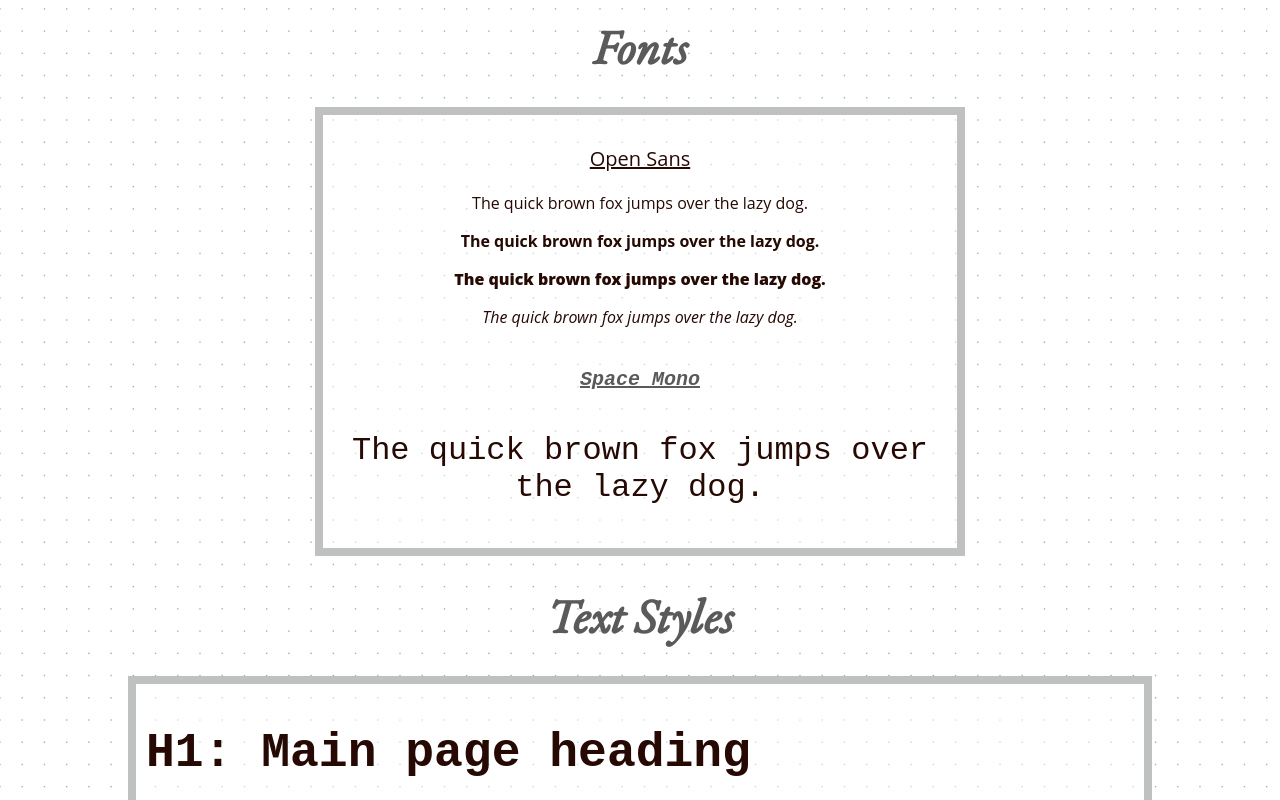
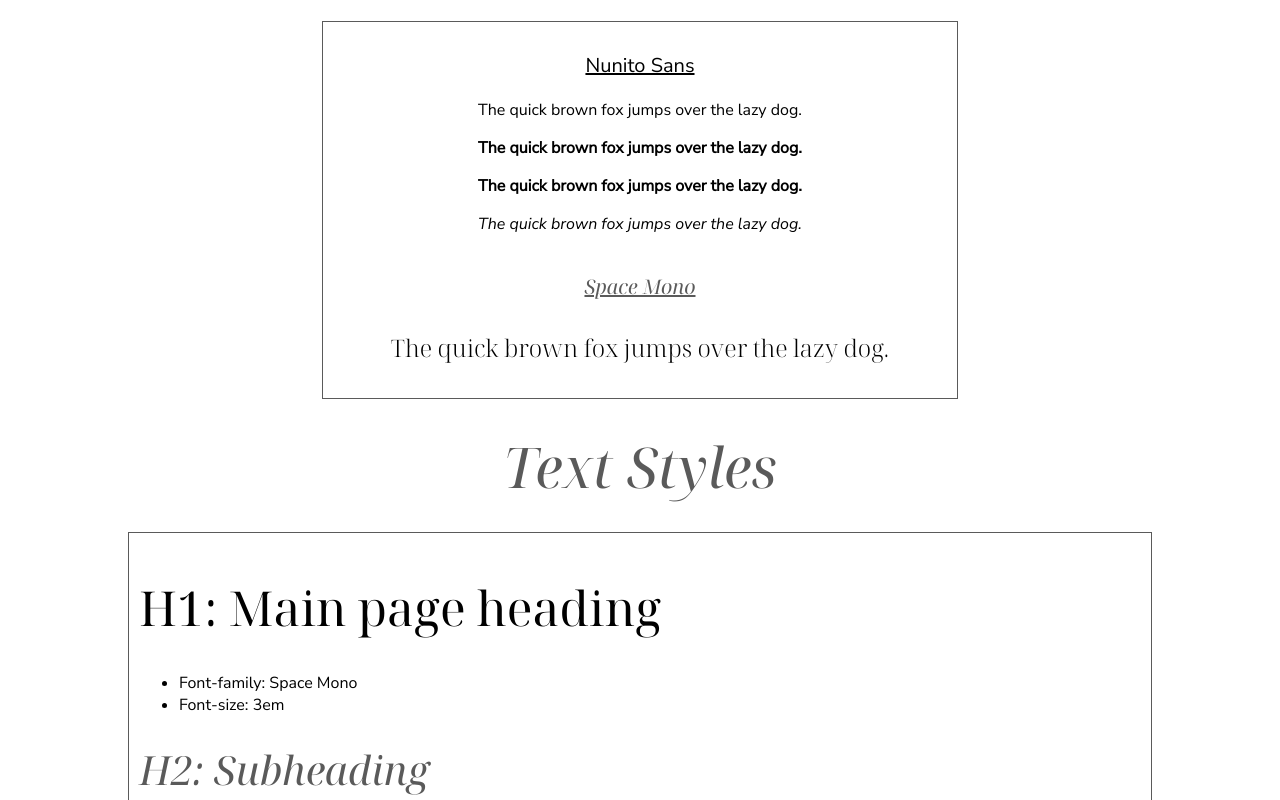
Before and after one commit to KirstenBolda/styles_rmw, a plain HTML site: page index.html in a window 1280 px wide. Shown: the part 1080-1880 px from the top of the page. Drawn offline with nearby package versions, Linux system fonts and the light colour scheme.

Commit message:
Another Font Combo
Updated serif font to 'Noto Serif Display', removed dot background, added default horizontal rule

```diff
--- a/index.html
+++ b/index.html
@@ -5,14 +5,7 @@
     <link rel="preconnect" href="https://fonts.googleapis.com" />
     <link rel="preconnect" href="https://fonts.gstatic.com" crossorigin />
     <link
-      href="https://fonts.googleapis.com/css2?family=EB+Garamond:ital,wght@0,400;0,700;1,400&display=swap"
-      rel="stylesheet"
-    />
-
-    <link rel="preconnect" href="https://fonts.googleapis.com" />
-    <link rel="preconnect" href="https://fonts.gstatic.com" crossorigin />
-    <link
-      href="https://fonts.googleapis.com/css2?family=EB+Garamond:ital,wght@0,400;0,700;1,400&family=Nunito+Sans:ital,wght@0,300;0,400;1,400&display=swap"
+      href="https://fonts.googleapis.com/css2?family=Noto+Serif+Display:ital,wght@0,300;0,400;1,300;1,400&family=Nunito+Sans:ital,wght@0,300;0,400;1,400&display=swap"
       rel="stylesheet"
     />
 
@@ -23,7 +16,7 @@
     <a href="index.html"
       ><img class="logo" src="Destinos-100px.png" height="60px" width="60px"
     /></a>
-    <h1>RMW Style Guide</h1>
+    <h1>Readers Meet Writers</h1>
     <hr />
 
     <!-- ************colors*************** -->
@@ -93,7 +86,7 @@
     <div class="container narrow-container">
       <div class="font-container">
         <div class="font-panel">
-          <p class="font-label open-sans">Open Sans</p>
+          <p class="font-label open-sans">Nunito Sans</p>
           <p class="regular open-sans">
             The quick brown fox jumps over the lazy dog.
           </p>
--- a/style_guide.css
+++ b/style_guide.css
@@ -2,8 +2,7 @@
   font-family: "Nunito Sans", sans-serif;
   margin: 0 10%;
   font-size: 16px;
-  background-image: url("dot-grid.png");
-  color: #250902;
+  color: #000000;
 }
 
 .logo {
@@ -11,33 +10,30 @@
 }
 /* Background pattern from Toptal Subtle Patterns */
 h1 {
-  font-family: "EB Garamond", serif;
+  font-family: "Noto Serif Display", serif;
   text-align: center;
   font-size: 4em;
+  font-weight: 400;
 }
 
 h2 {
-  font-family: "EB Garamond", serif;
+  font-family: "Noto Serif Display", serif;
   text-align: center;
-  font-size: 3em;
+  font-size: 3.5em;
   line-height: 40px;
   font-style: italic;
   color: #5a5a5a;
+  font-weight: 400;
 }
 
 h3 {
   font-family: "Nunito Sans", sans-serif;
-  font-size: 2em;
+  font-size: 1.5em;
   font-weight: 300;
 }
 
-hr {
-  border: none;
-  height: 50px;
-  background: url("flourish-lower.svg") no-repeat top center;
-}
 .container {
-  border: 8px solid #bfc0c0;
+  border: 1px solid #5a5a5a;
   padding: 10px;
   margin: 10px auto;
   background-color: rgba(255, 255, 255, 0.5);
@@ -149,23 +145,23 @@
 
 .open-sans,
 li {
-  font-family: "Open Sans", sans-serif;
+  font-family: "Nunito Sans", sans-serif;
 }
 
 .space_mono {
-  font-family: "Space Mono", monospace;
+  font-family: "Noto Serif Display", serif;
 }
 
 .text-panel h1 {
   font-size: 3em;
-  font-family: "Space Mono", monospace;
+  font-family: "Noto Serif Display", serif;
   text-align: left;
 }
 
 .text-panel h2 {
   font-weight: 400;
   font-size: 2.5em;
-  font-family: "Open Sans", sans-serif;
+  font-family: "Noto Serif Display", serif;
   text-align: left;
 }
 
@@ -177,7 +173,7 @@
 .text-panel p {
   font-weight: 400;
   font-size: 16px;
-  font-family: "Open Sans", sans-serif;
+  font-family: "Nunito Sans", sans-serif;
 }
 
 .button {
```
Also changed, not shown: dot-grid.png (deleted).
